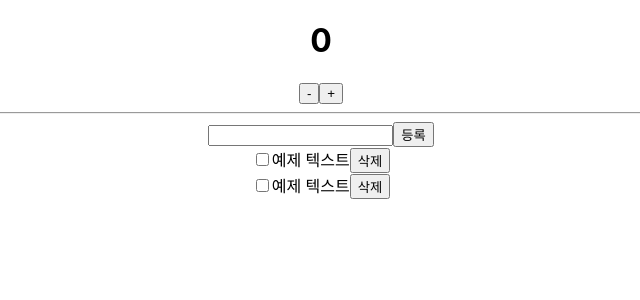
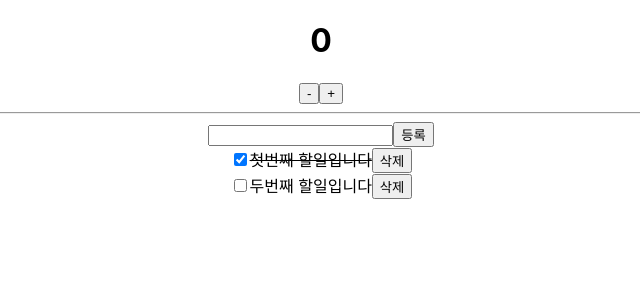
Before and after one commit to hj-Seong/react-redux, a React (Create React App) app: page / in a window 1280 px wide. Shown: the top 300 px of the page, without its empty margins (319-959 px from the left). Built offline with nearby package versions, Linux system fonts and the light colour scheme.

Commit message:
todos 리덕스와 컴포넌트를 컨테이너 컴포넌트로 연결

```diff
--- a/src/App.js
+++ b/src/App.js
@@ -1,12 +1,12 @@
 import "./App.css";
-import Todos from "./components/Todos";
 import CounterContainer from "./containers/ConterContainer";
+import TodosContainer from "./containers/TodosContainer";
 function App() {
   return (
     <div className="App">
       <CounterContainer />
       <hr></hr>
-      <Todos />
+      <TodosContainer />
     </div>
   );
 }
--- a/src/components/Todos.jsx
+++ b/src/components/Todos.jsx
@@ -4,9 +4,22 @@
   // todo(할일 목록), onToggle(체크박스),onRemove(삭제)
   return (
     <div>
-      <input type="checkbox" />
-      <span>예제 텍스트</span>
-      <button>삭제</button>
+      <input
+        type="checkbox"
+        onClick={() => {
+          onToggle(todo.id);
+        }}
+        checked={todo.done}
+        readOnly={true}
+      />
+      <span style={{ textDecoration: todo.done ? "line-through" : "none" }}>{todo.text}</span>
+      <button
+        onClick={() => {
+          onRemove(todo.id);
+        }}
+      >
+        삭제
+      </button>
     </div>
   );
 };
@@ -20,17 +33,23 @@
   onToggle, //todoItem에 전달해줄 값
   onRemove,
 }) => {
+  const onChange = (e) => {
+    onChangeInput(e.target.value);
+  };
   const onSubmit = (e) => {
     e.preventDefault();
+    onInsert(input);
+    onChangeInput("");
   };
   return (
     <div>
       <form onSubmit={onSubmit}>
-        <input type="text" />
+        <input type="text" value={input} onChange={onChange} />
         <button type="submit">등록</button>
       </form>
-      <TodoItem />
-      <TodoItem />
+      {todos.map((todo) => (
+        <TodoItem todo={todo} key={todo.id} onToggle={onToggle} onRemove={onRemove} />
+      ))}
     </div>
   );
 };
--- /dev/null
+++ b/src/containers/TodosContainer.jsx
@@ -0,0 +1,22 @@
+// Todos 컴포넌트와 리덕스 모듈 연결
+import { connect } from "react-redux";
+import Todos from "../components/Todos";
+import { changeInput, insert, toggle, remove } from "../modules/todos";
+
+const TodosContainer = ({ input, todos, changeInput, insert, toggle, remove }) => {
+  return <Todos input={input} todos={todos} onChangeInput={changeInput} onInsert={insert} onToggle={toggle} onRemove={remove} />;
+};
+export default connect(
+  //state todos를 가져와서 값 할당
+  ({ todos }) => ({
+    input: todos.input,
+    todos: todos.todos,
+  }),
+  //dispatch 해서 사용될 액션함수(모듈)를 넣어줌
+  {
+    changeInput,
+    insert,
+    toggle,
+    remove,
+  }
+)(TodosContainer);
```
